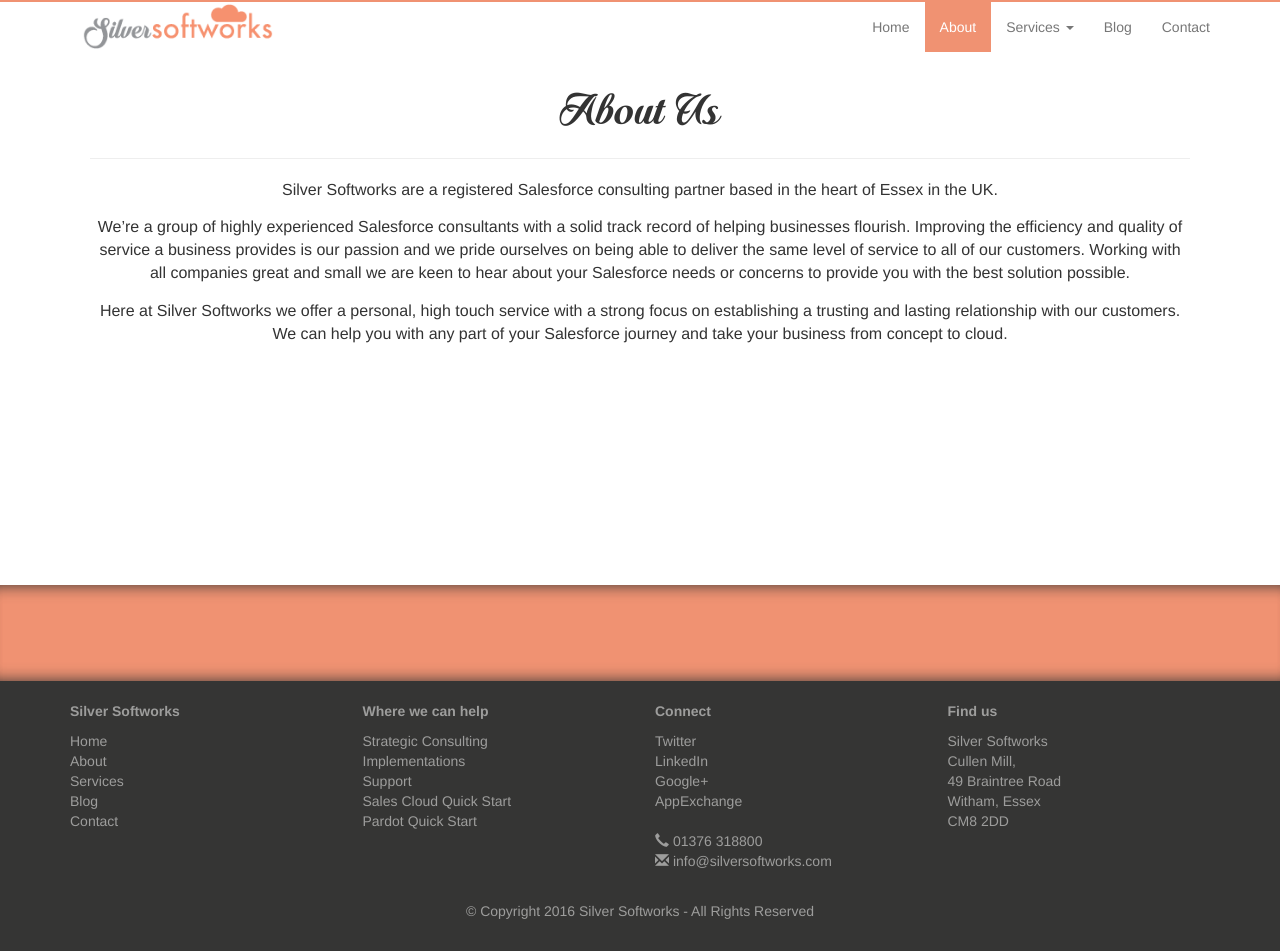
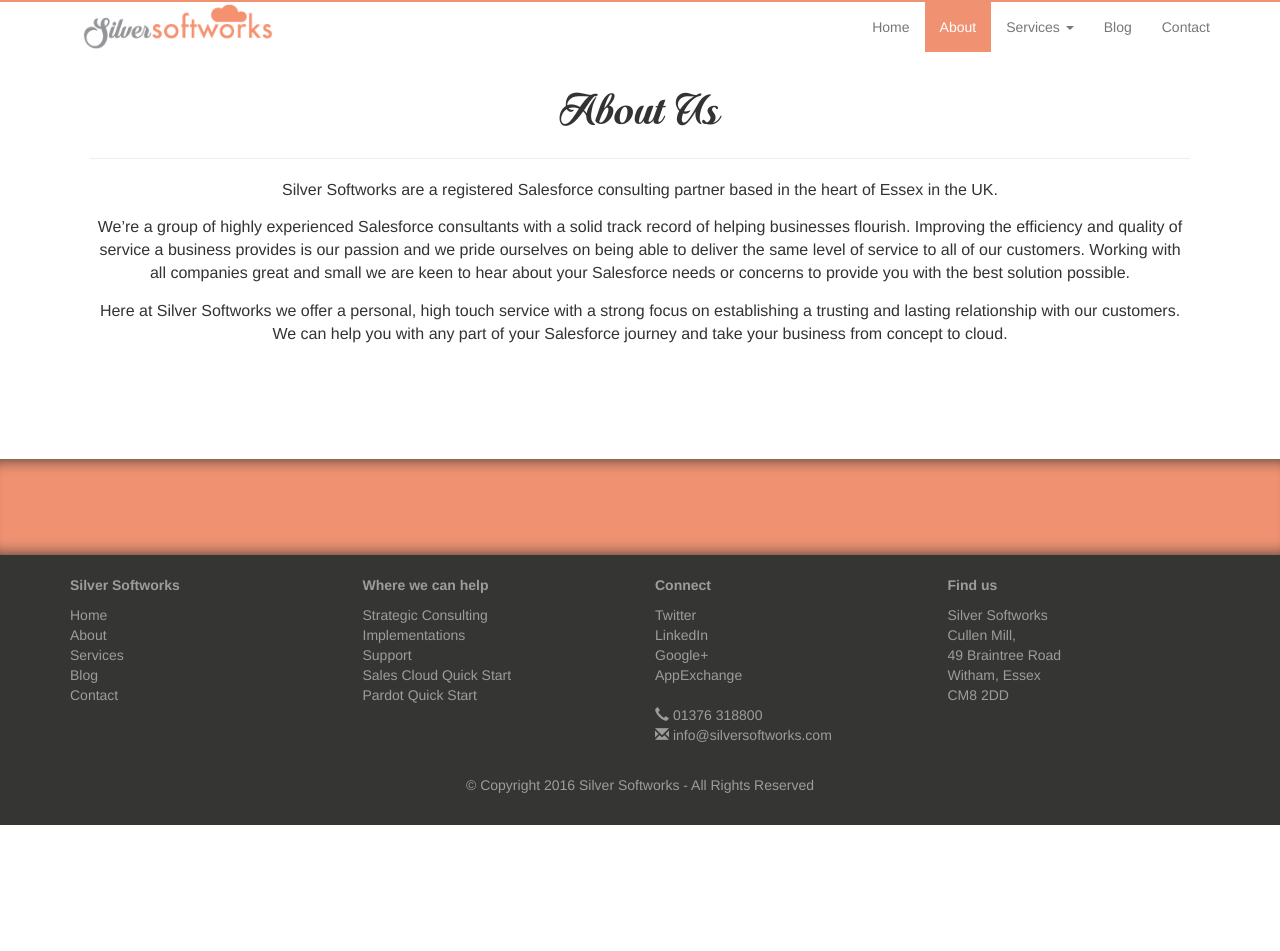
Before and after one commit to ThomasDavidPacker/Silver-Softworks, a Jekyll site: the page built from about.html, in a window 1280 px wide and 951 px high. Built offline with Jekyll 4.4.1, drawn with Linux system fonts in a browser that asks for light colours.

Commit message:
Updates
Updates

```diff
--- a/about.html
+++ b/about.html
@@ -19,7 +19,4 @@
 			</div>
 		</div>
 	</div>
-
-	<div class="jumbotron" id="c_jumbotron_full_width_white"></div>
-
 </div>
```
